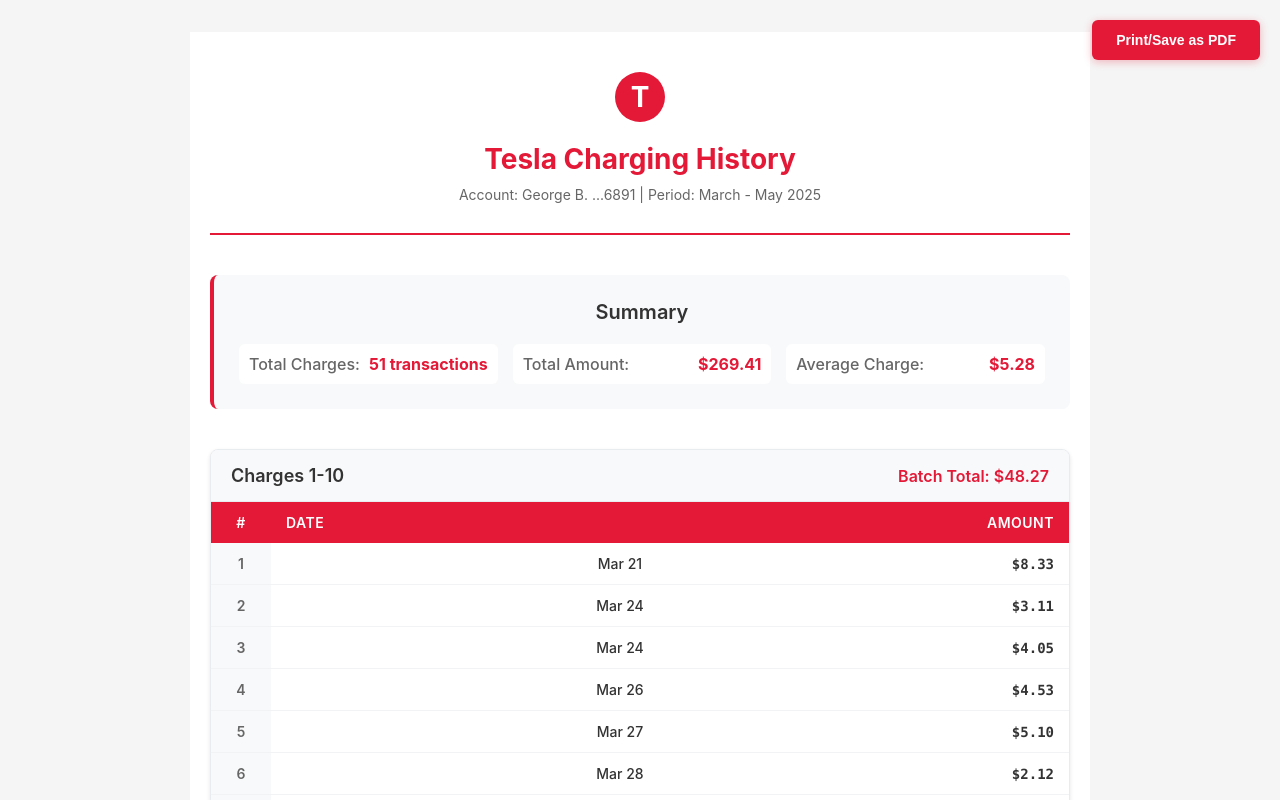
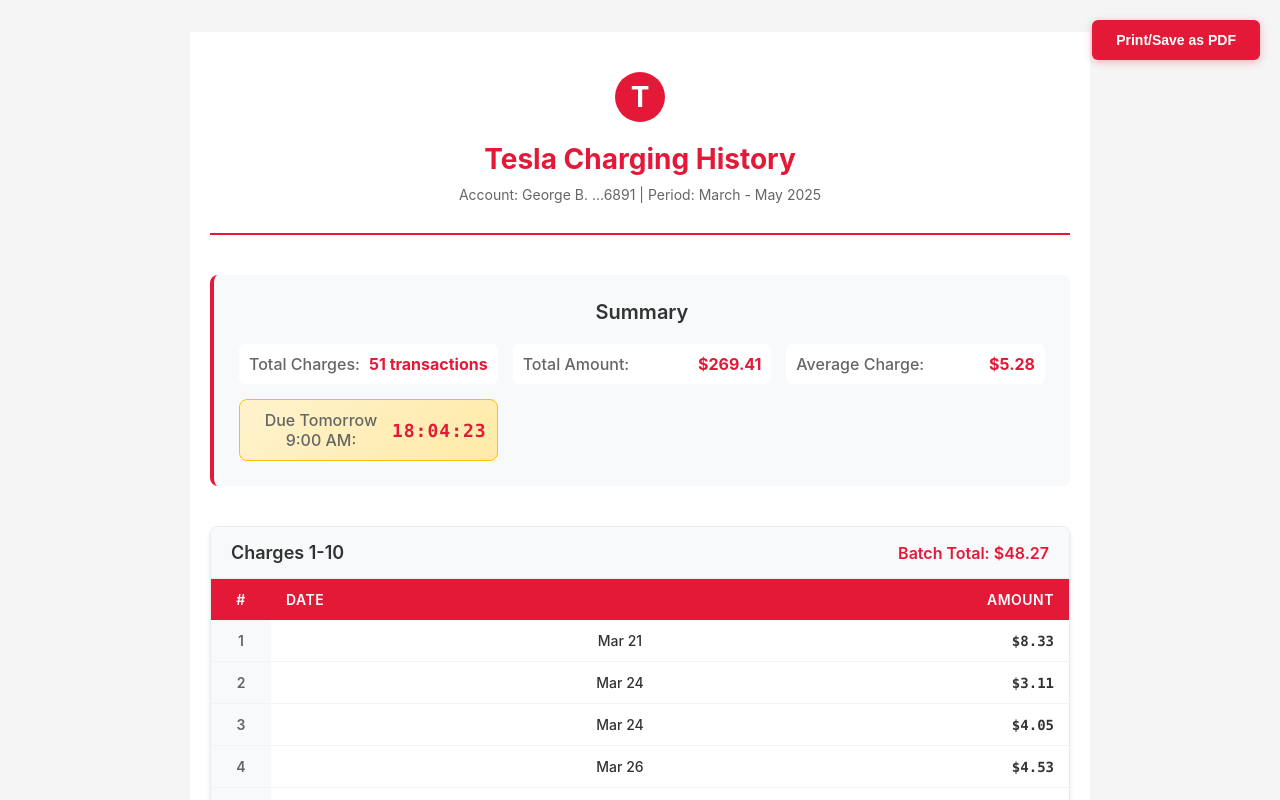
Before and after one commit to Brewtoga/Amplify-vite-sample, a React (Vite) app: page / in a window 1280 px wide. Shown: the top 800 px of the page. Built offline with nearby package versions, Linux system fonts and the light colour scheme; no server answers; what aws-amplify would draw is missing.

Commit message:
Add countdown timer for due date

```diff
--- a/src/TeslaCharging.css
+++ b/src/TeslaCharging.css
@@ -107,6 +107,32 @@
   font-weight: 700;
   color: #e31937;
   font-size: 16px;
+}
+
+/* Countdown Timer Styles */
+.countdown-item {
+  background: linear-gradient(135deg, #fff3cd, #ffeaa7);
+  border: 1px solid #ffc107;
+  border-radius: 8px;
+}
+
+.countdown-value {
+  font-weight: 700;
+  font-size: 18px;
+  color: #e31937;
+  font-family: 'SF Mono', Monaco, 'Cascadia Code', monospace;
+  letter-spacing: 1px;
+}
+
+.countdown-value.overdue {
+  color: #dc3545;
+  animation: pulse 1s infinite;
+}
+
+@keyframes pulse {
+  0% { opacity: 1; }
+  50% { opacity: 0.5; }
+  100% { opacity: 1; }
 }
 
 /* Charges Section */
--- a/src/TeslaChargingHistory.tsx
+++ b/src/TeslaChargingHistory.tsx
@@ -1,9 +1,16 @@
-import React from 'react';
+import React, { useState, useEffect } from 'react';
 import './TeslaCharging.css';
 
 interface TeslaCharge {
   date: string;
   amount: number;
+}
+
+interface TimeRemaining {
+  days: number;
+  hours: number;
+  minutes: number;
+  seconds: number;
 }
 
 const TeslaChargingHistory: React.FC = () => {
@@ -64,6 +71,44 @@
   const totalAmount = teslaCharges.reduce((sum, charge) => sum + charge.amount, 0);
   const averageCharge = totalAmount / teslaCharges.length;
 
+  // Countdown timer state
+  const [timeRemaining, setTimeRemaining] = useState<TimeRemaining>({ days: 0, hours: 0, minutes: 0, seconds: 0 });
+  const [isOverdue, setIsOverdue] = useState(false);
+
+  // Calculate time remaining until tomorrow at 9am
+  useEffect(() => {
+    const calculateTimeRemaining = () => {
+      const now = new Date();
+      const tomorrow = new Date();
+      tomorrow.setDate(now.getDate() + 1);
+      tomorrow.setHours(9, 0, 0, 0); // Set to 9:00 AM
+
+      const difference = tomorrow.getTime() - now.getTime();
+
+      if (difference <= 0) {
+        setIsOverdue(true);
+        setTimeRemaining({ days: 0, hours: 0, minutes: 0, seconds: 0 });
+        return;
+      }
+
+      const days = Math.floor(difference / (1000 * 60 * 60 * 24));
+      const hours = Math.floor((difference % (1000 * 60 * 60 * 24)) / (1000 * 60 * 60));
+      const minutes = Math.floor((difference % (1000 * 60 * 60)) / (1000 * 60));
+      const seconds = Math.floor((difference % (1000 * 60)) / 1000);
+
+      setTimeRemaining({ days, hours, minutes, seconds });
+      setIsOverdue(false);
+    };
+
+    // Calculate immediately
+    calculateTimeRemaining();
+
+    // Update every second
+    const timer = setInterval(calculateTimeRemaining, 1000);
+
+    return () => clearInterval(timer);
+  }, []);
+
   // Split charges into batches of 10
   const chargeBatches = [];
   for (let i = 0; i < teslaCharges.length; i += 10) {
@@ -100,6 +145,21 @@
           <div className="stat-item">
             <span className="stat-label">Average Charge:</span>
             <span className="stat-value">${averageCharge.toFixed(2)}</span>
+          </div>
+          <div className="stat-item countdown-item">
+            <span className="stat-label">Due Tomorrow 9:00 AM:</span>
+            <span className={`countdown-value ${isOverdue ? 'overdue' : ''}`}>
+              {isOverdue ? (
+                'OVERDUE!'
+              ) : (
+                <>
+                  {timeRemaining.days > 0 && <span>{timeRemaining.days}d </span>}
+                  <span>{timeRemaining.hours.toString().padStart(2, '0')}:</span>
+                  <span>{timeRemaining.minutes.toString().padStart(2, '0')}:</span>
+                  <span>{timeRemaining.seconds.toString().padStart(2, '0')}</span>
+                </>
+              )}
+            </span>
           </div>
         </div>
       </div>
```
